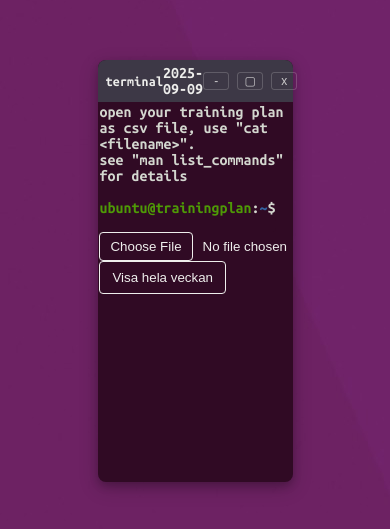
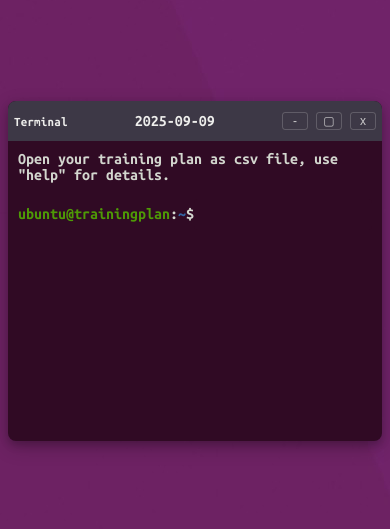
Before and after one commit to samWidlund/maratonPlan, a plain HTML site: page index.html in a window 390 px wide. Shown: the part 151-680 px from the top of the page. Drawn offline with nearby package versions, Linux system fonts and the light colour scheme.

Commit message:
squash merge make-responsive branch into main

```diff
--- a/index.html
+++ b/index.html
@@ -15,7 +15,7 @@
         <div id="center">
             <div id="terminalContainer">
                 <div id="topBar">
-                    <span class="title">terminal</span>
+                    <span class="title">Terminal</span>
                     <div id="date"></div>
                     <div class="window-controls">
                         <button class="btn" title="Minimize"><span>-</span></button>
@@ -25,11 +25,13 @@
                 </div>
 
                 <div id="plan">
-                    <p>open your training plan as csv file, use "cat &lt;filename&gt;".</p>
-                    <p>see "man list_commands" for details</p>
+                    <p>Open your training plan as csv file, use "help" for details.</p>
                     <br>
-                    <span class="prompt-user">ubuntu@trainingplan</span>:<span class="prompt-path">~</span>$ <input type="text" id="inputTerminal" autofocus>
 
+                    <div class="prompt-line"><span class="prompt-user">ubuntu@trainingplan</span>:<span class="prompt-path">~</span>$<input type="text" id="inputTerminal" autofocus></div>
+                    <p id="outputTerminal"></p>
+
+                    <div id="outputContainer">
                         <!-- choose n fetch csv file -->
                         <input type="file" id="fileInput" accept=".csv" />
                         <pre id="output"></pre>
@@ -38,7 +40,9 @@
                         <p id="trainingToday"></p>
                         <p id="dayToday"></p>
                         -->
+
                         <button id="toggleView" onclick="toggleView()">Visa hela veckan</button>
+                    </div>
                     </div>
             </div>
         </div>
--- a/scripts.js
+++ b/scripts.js
@@ -146,5 +146,29 @@ document.getElementById('fileInput').addEventListener('change', function(event)
     }
 });
 
+const inputTerminal = document.getElementById('inputTerminal');
+const outputTerminal = document.getElementById('outputTerminal');
+const outputContainer = document.getElementById('outputContainer');
+
+inputTerminal.addEventListener('keydown', (e) => {
+    if (e.key !== 'Enter') return;
+
+    const inputEl = e.currentTarget;
+    const cmd = inputEl.value.trim();
+
+    switch (cmd) {
+        case 'help':
+            outputTerminal.textContent = 'clear - clears terminal from output';
+            break;
+        case 'clear':
+            outputTerminal.textContent = '';
+            break;
+    }
+
+    inputEl.value = '';
+});
+
+
+
 updateTime();
 setInterval(updateTime, 1000);
--- a/style.css
+++ b/style.css
@@ -20,7 +20,7 @@
 
 body {
     width: 100vw;
-    height: 100vh;
+    min-height: 100dvh;
     background-image: url("img/ubuntuWallpaper.jpg");
     color: var(--fg);
     display: flex;
@@ -28,11 +28,13 @@ body {
     align-items: center;
     font-family: "Ubuntu Mono", "DejaVu Sans Mono", Consolas, Monaco, monospace;
     font-weight: bold;
+    padding: 12px;
+    overflow-y: hidden;
 }
 
 #center {
-    width: 50vw;
-    height: 50vh;
+    width: 92vw;
+    min-height: 320px;
 }
 
 /* unified button styles */
@@ -66,6 +68,8 @@ input[type="reset"]:active {
 /* input button */
 input[type="file"] {
     color: var(--fg);
+    display: inline-block;
+    margin: 8px 0;
 }
 
 input[type="file"]::file-selector-button {
@@ -89,17 +93,20 @@ input[type="file"]::file-selector-button:active {
 
 /* terminal container */
 #terminalContainer {
-    height: 100%;
     width: 100%;
     background-color:var(--bg);
     color: var(--fg-soft);
     box-shadow: 0 4px 8px 0 rgba(0, 0, 0, 0.2), 0 6px 20px 0 rgba(0, 0, 0, 0.19);
     border-radius: 8px;
+    display: flex;
+    flex-direction: column;
+    max-height: 90dvh;
+    min-height: 420px;
 }
 
 #topBar {
     width: 100%;
-    height: 10%;
+    height: 44px;
     background-color: var(--topbar-bg);
     border-radius:8px 8px 0px 0px;
     color: var(--topbar-fg);
@@ -115,7 +122,13 @@ input[type="file"]::file-selector-button:active {
     color: var(--fg);
     border-radius: 4px;
     border: 0px;
-    caret-color: var(--accent)
+    width: auto;
+    font-family: inherit;
+    font-size: inherit;
+    line-height: 1.2;
+    padding: 6px 8px;
+    flex: 1 1 auto;
+    min-width: 0;
 }
 
 #inputTerminal::placeholder {
@@ -128,6 +141,8 @@ input[type="file"]::file-selector-button:active {
 
 #plan {
     padding: 1%;
+    flex: 1;
+    overflow: auto;
 }
 
 .prompt-user {
@@ -136,6 +151,15 @@ input[type="file"]::file-selector-button:active {
 
 .prompt-path {
     color: var(--path);
+}
+
+.prompt-line {
+    display: flex;
+    align-items: baseline;
+    gap: 0;
+    flex-wrap: nowrap;
+    width: 100%;
+    overflow: hidden;
 }
 
 /* ubuntu like controls */
@@ -172,3 +196,74 @@ input[type="file"]::file-selector-button:active {
     font-weight: 600;
     letter-spacing: 0.2px;
 }
+
+#output {
+    margin-top: 8px;
+    padding: 8px;
+    background: rgba(255, 255, 255, 0.04);
+    border: 1px solid rgba(255, 255, 255, 0.08);
+    border-radius: 6px;
+    max-height: 45vh;
+    overflow: auto;
+    white-space: pre-wrap;
+    word-break: break-word;
+}
+
+#outputContainer {
+    display: none;
+}
+
+@media (max-width: 900px) {
+    #center {
+        width: 96vw;
+    }
+    #inputTerminal {
+        width: min(80vw, 520px);
+    }
+    .title {
+        font-size: 13px;
+    }
+}
+
+@media (max-width: 600px) {
+    body {
+        padding: 8px;
+        font-weight: 600;
+    }
+    #center {
+        width: 100%;
+        min-height: 280px;
+    }
+    #terminalContainer {
+        max-height: none;
+        min-height: 340px;
+    }
+    #topBar {
+        height: 40px;
+        padding: 0 6px;
+    }
+    .window-controls .btn {
+        width: 16px;
+        height: 16px;
+    }
+    #plan {
+        padding: 10px;
+    }
+    #inputTerminal {
+        width: auto;
+        font-size: inherit;
+    }
+    input[type="file"]::file-selector-button {
+        padding: 8px 12px;
+    }
+    #output {
+        max-height: 40vh;
+        font-size: 12.5px;
+    }
+}
+
+@media (min-width: 1024px) {
+    #center {
+        width: 800px;
+    }
+}
```
Lines whose indentation alone changed are shown as unchanged.
